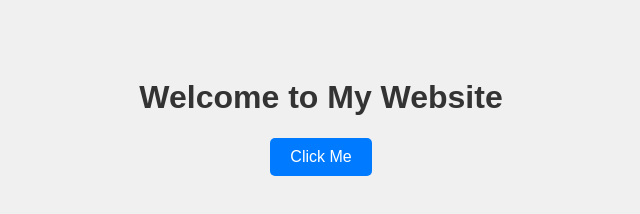
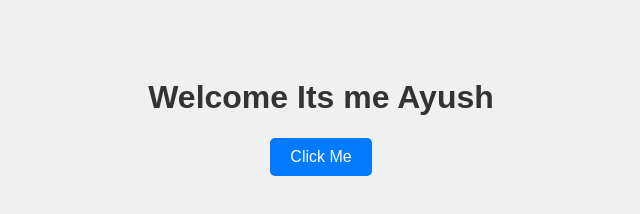
Before and after one commit to AyushPal-Minfy/github-flow, a plain HTML site: page index.html in a window 1280 px wide. Shown: the whole page, without its empty margins (319-959 px from the left). Drawn offline with Linux system fonts and the light colour scheme.

Commit message:
heading change

```diff
--- a/index.html
+++ b/index.html
@@ -37,7 +37,7 @@
   </style>
 </head>
 <body>
-  <h1>Welcome to My Website</h1>
+  <h1>Welcome Its me Ayush</h1>
   <button onclick="changeMessage()">Click Me</button>
   <p id="message"></p>
 
```
